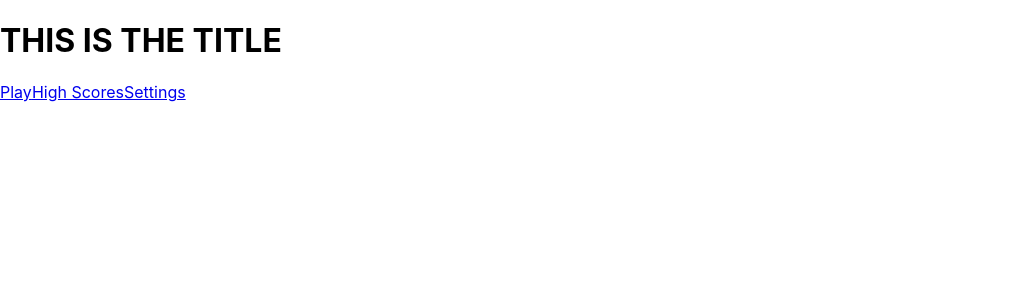
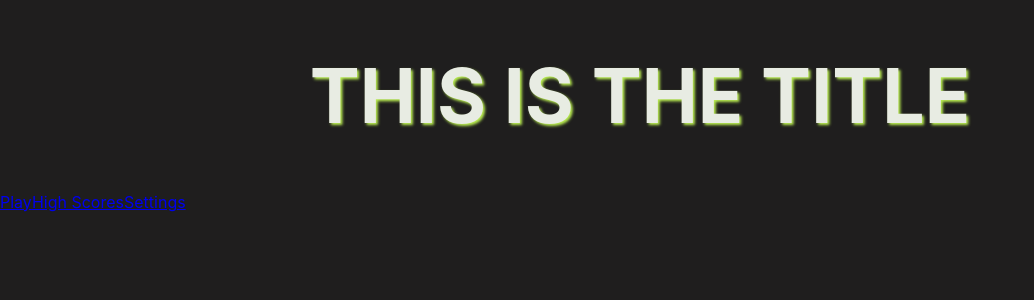
Before and after one commit to murphy-mi/phase-2-project, a React (Create React App) app in the folder memory-game/: page /settings in a window 1280 px wide. Shown: the top 300 px of the page, without its empty margins (0-1034 px from the left). Built offline with nearby package versions, Linux system fonts and the light colour scheme.

Commit message:
got grid working and centered

```diff
--- a/memory-game/package.json
+++ b/memory-game/package.json
@@ -6,7 +6,9 @@
     "@testing-library/jest-dom": "^5.16.4",
     "@testing-library/react": "^13.2.0",
     "@testing-library/user-event": "^13.5.0",
+    "bootstrap": "^5.1.3",
     "react": "^18.1.0",
+    "react-bootstrap": "^2.3.1",
     "react-dom": "^18.1.0",
     "react-router-dom": "^6.3.0",
     "react-scripts": "5.0.1",
--- a/memory-game/src/components/GamePlayer.js
+++ b/memory-game/src/components/GamePlayer.js
@@ -16,7 +16,9 @@ function GamePlayer({ imagesArray }) {
     return (
         <div className="GamePlayer">
             <ScoreForm />
-            {gameCard}
+             <div className='cards-wrapper'>
+                {gameCard}
+            </div>
         </div>
     );
 }
--- a/memory-game/src/components/GamePlayerCard.js
+++ b/memory-game/src/components/GamePlayerCard.js
@@ -2,10 +2,16 @@ import React, { useState } from 'react';
 import '../index.css';
 
 function GamePlayerCard({ image }) {
+    const [isFlipped, setIsFlipped] = useState(false)
+
+    const handleFlip = () => {
+        setIsFlipped(isFlipped => !isFlipped)
+    }
+    console.log(typeof image)
+
     return (
-        <div>
-            <p>{image}</p>
-            <img id={spaceCard} src={image} alt='' />
+        <div className='card-container'>
+            <img onClick={handleFlip} className='spaceCard' src={isFlipped ? image : 'https://images.unsplash.com/photo-1537420327992-d6e192287183?ixlib=rb-1.2.1&ixid=MnwxMjA3fDB8MHxwaG90by1wYWdlfHx8fGVufDB8fHx8&auto=format&fit=crop&w=1588&q=80'} />
         </div>
     )
 }
--- a/memory-game/src/components/Header.js
+++ b/memory-game/src/components/Header.js
@@ -1,5 +1,6 @@
 import React, { useState } from 'react';
 import NavBar from './NavBar'
+import '../index.css';
 
 function Header() {
 
@@ -7,7 +8,7 @@ function Header() {
 
     return (
         <div className="Header">
-            <h1>THIS IS THE TITLE</h1>
+            <h1 class="title">THIS IS THE TITLE</h1>
             <NavBar />
         </div>
     );
--- a/memory-game/src/index.css
+++ b/memory-game/src/index.css
@@ -5,6 +5,7 @@ body {
     sans-serif;
   -webkit-font-smoothing: antialiased;
   -moz-osx-font-smoothing: grayscale;
+  background-color: rgb(31, 30, 30);
 }
 
 code {
@@ -12,7 +13,23 @@ code {
     monospace;
 }
 
+.title {
+  text-align: center;
+  font-size: 75px;
+  color: rgb(232, 236, 227);
+  text-shadow: 2px 2px 3px rgb(187, 239, 82)
+}
+
 .spaceCard {
-  width: 45px;
-  height: 45px;
+  width: 100%;
+  height: 100%;
 }
+
+.cards-wrapper {
+  display: grid;
+  grid-template-columns: 200px 200px 200px 200px;
+  grid-template-rows: 200px 200px 200px 200px;
+  grid-row-gap: 5px;
+  grid-column-gap: 5px;
+  justify-content: center;
+}
--- a/package.json
+++ b/package.json
@@ -1,5 +1,7 @@
 {
   "dependencies": {
+    "bootstrap": "^5.1.3",
+    "react-bootstrap": "^2.3.1",
     "react-router-dom": "^6.3.0"
   }
 }
```
Also changed, not shown: 2 other files (tests, documents, lock files or other folders).
